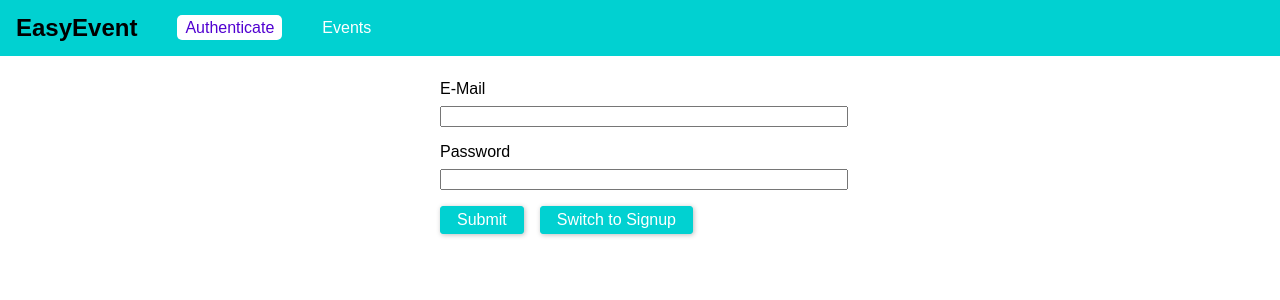
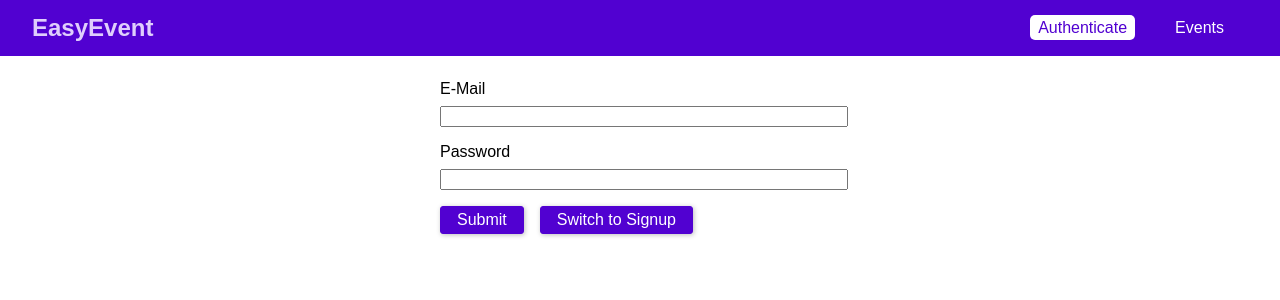
Before and after one commit to ValeryFilipyeu/GraphQL_Node.js_MongoDB_React.js_Booking-event-system, a React (Create React App) app in the folder frontend/: page /auth in a window 1280 px wide. Shown: the top 300 px of the page. Built offline with nearby package versions, Linux system fonts and the light colour scheme.

Commit message:
re-styling a bit navbar

```diff
--- a/frontend/src/components/Navigation/MainNavigation.css
+++ b/frontend/src/components/Navigation/MainNavigation.css
@@ -4,15 +4,18 @@
     top: 0;
     width: 100%;
     height: 3.5rem;
-    background: #01d1d1;
-    padding: 0 1rem;
+    background: #5101d1;
+    padding: 0 2rem;
     display: flex;
     align-items: center;
+    justify-content: space-between;
+    box-sizing: border-box;
 }
 
 .main-navigation__logo h1 {
     margin: 0;
     font-size: 1.5rem;
+    color: #dfcefc;
 }
 
 .main-navigation__items {
--- a/frontend/src/pages/Auth.css
+++ b/frontend/src/pages/Auth.css
@@ -3,35 +3,3 @@
     max-width: 80%;
     margin: 5rem auto;
 }
-
-.form-control label,
-.form-control input {
-    width: 100%;
-    display: block;
-}
-
-.form-control label {
-    margin-bottom: 0.5rem;
-}
-
-.form-control {
-    margin-bottom: 1rem;
-}
-
-.form-actions button {
-    background: #01d1d1;
-    font: inherit;
-    border: 1px solid #01d1d1;
-    border-radius: 3px;
-    padding: 0.25rem 1rem;
-    margin-right: 1rem;
-    box-shadow: 1px 1px 5px rgba(0, 0, 0, 0.26);
-    color: white;
-    cursor: pointer;
-}
-
-.form-actions button:hover,
-.form-actions button:active {
-    background: #01a7a7;
-    border-color: #01a7a7;
-}
```
